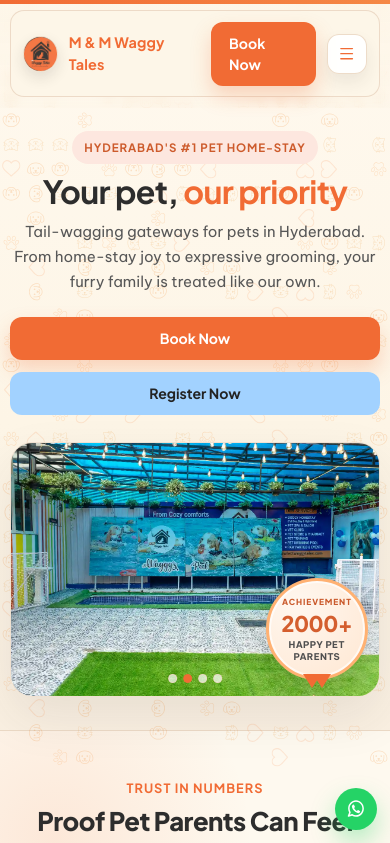
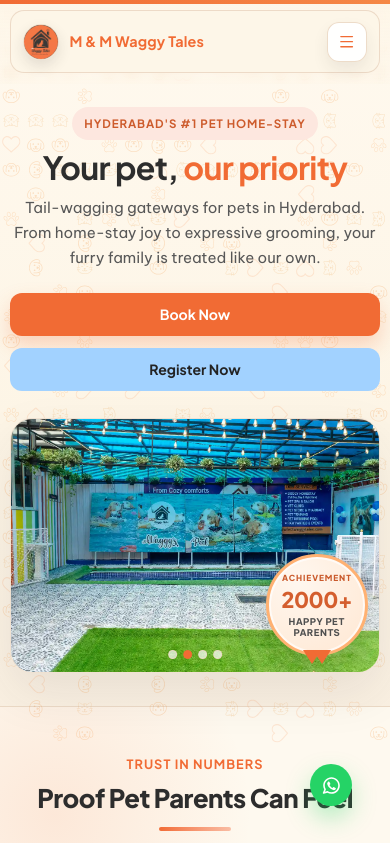
Before and after one commit to rushmedev/waggytales, a Next.js app: page / in a window 390 px wide. Shown: the top 843 px of the page. Built offline with nearby package versions, Linux system fonts and the light colour scheme.

Commit message:
Adjust WhatsApp fab spacing and remove mobile navbar CTA

```diff
--- a/app/globals.css
+++ b/app/globals.css
@@ -1172,7 +1172,7 @@
 }
 
 .wt-testimonial-head {
-  text-align: left;
+  text-align: center;
 }
 
 .wt-testimonials-grid {
@@ -1534,7 +1534,7 @@
   justify-content: center;
   padding: 0;
   position: fixed;
-  right: 1rem;
+  right: calc(1.7rem + env(safe-area-inset-right, 0px));
   text-decoration: none;
   width: 46px;
   z-index: 60;
@@ -2414,10 +2414,10 @@
   }
 
   .wt-whatsapp-fab {
-    bottom: calc(0.9rem + env(safe-area-inset-bottom, 0px));
-    right: 0.8rem;
+    bottom: calc(2.35rem + env(safe-area-inset-bottom, 0px));
+    right: calc(2.35rem + env(safe-area-inset-right, 0px));
+    width: 42px;
     height: 42px;
-    width: 42px;
   }
 
   .wt-inner-nav {
--- a/app/page.tsx
+++ b/app/page.tsx
@@ -222,15 +222,6 @@
                 </li>
               ))}
             </ul>
-            <TrackedLink
-              className="wt-btn wt-btn-primary wt-nav-cta"
-              href={contactInfo.dialerUrl}
-              aria-label={`Call ${contactInfo.callNumber}`}
-              eventName="call_click"
-              eventParams={{ button_location: "navbar", phone_number: contactInfo.callNumber }}
-            >
-              Book Now
-            </TrackedLink>
             <MobileNavMenu
               items={mobileMenuItems}
               serviceItems={serviceSubmenuItems}
--- a/app/services/[slug]/page.tsx
+++ b/app/services/[slug]/page.tsx
@@ -151,7 +151,6 @@
   ];
   const serviceWhatsappUrl = buildWhatsAppUrl(service.whatsappMessage);
   const mobileNavActions = [
-    { label: "Book Now", href: contactInfo.dialerUrl as string },
     { label: "WhatsApp", href: serviceWhatsappUrl, variant: "secondary" as const },
   ];
 
```
